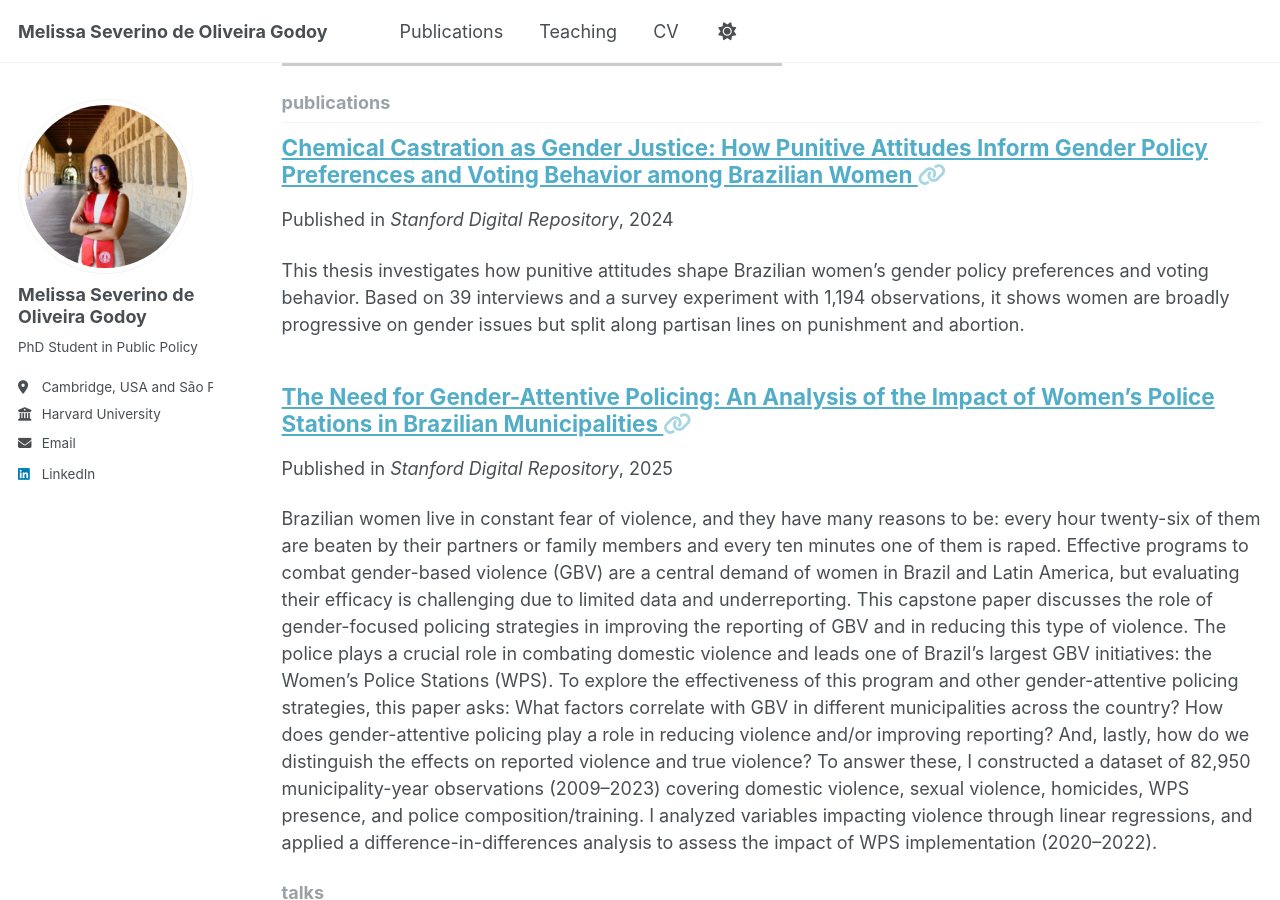
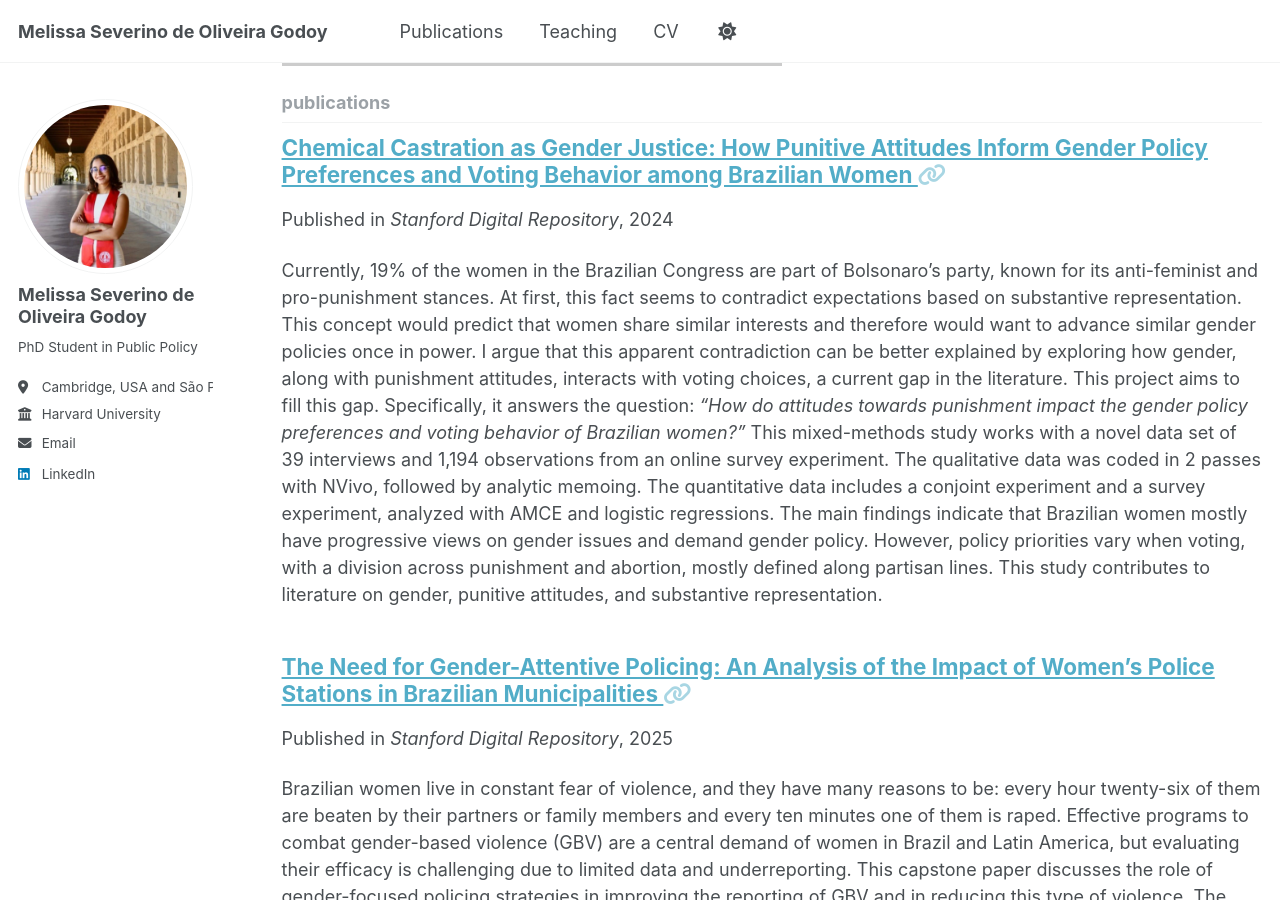
Before and after one commit to melissasmso/melissasmso.github.io, a Jekyll site: the page built from _pages/collection-archive.html, in a window 1280 px wide and 900 px high, scrolled down 1019 px. Built offline with Jekyll 4.4.1, drawn with Linux system fonts in a browser that asks for light colours.

Commit message:
Update thesis.md

```diff
--- a/_publications/thesis.md
+++ b/_publications/thesis.md
@@ -5,11 +5,7 @@ date: 2024-05-10
 venue: "Stanford Digital Repository"
 link: https://purl.stanford.edu/your-thesis-link
 excerpt: >-
-  This thesis investigates how punitive attitudes shape Brazilian women’s
-  gender policy preferences and voting behavior. Based on 39 interviews
-  and a survey experiment with 1,194 observations, it shows women are
-  broadly progressive on gender issues but split along partisan lines
-  on punishment and abortion.
+  Currently, 19% of the women in the Brazilian Congress are part of Bolsonaro’s party, known for its anti-feminist and pro-punishment stances. At first, this fact seems to contradict expectations based on substantive representation. This concept would predict that women share similar interests and therefore would want to advance similar gender policies once in power. I argue that this apparent contradiction can be better explained by exploring how gender, along with punishment attitudes, interacts with voting choices, a current gap in the literature. This project aims to fill this gap. Specifically, it answers the question: *“How do attitudes towards punishment impact the gender policy preferences and voting behavior of Brazilian women?”* This mixed-methods study works with a novel data set of 39 interviews and 1,194 observations from an online survey experiment. The qualitative data was coded in 2 passes with NVivo, followed by analytic memoing. The quantitative data includes a conjoint experiment and a survey experiment, analyzed with AMCE and logistic regressions. The main findings indicate that Brazilian women mostly have progressive views on gender issues and demand gender policy. However, policy priorities vary when voting, with a division across punishment and abortion, mostly defined along partisan lines. This study contributes to literature on gender, punitive attitudes, and substantive representation.
 ---
 
 **Abstract:**
```
